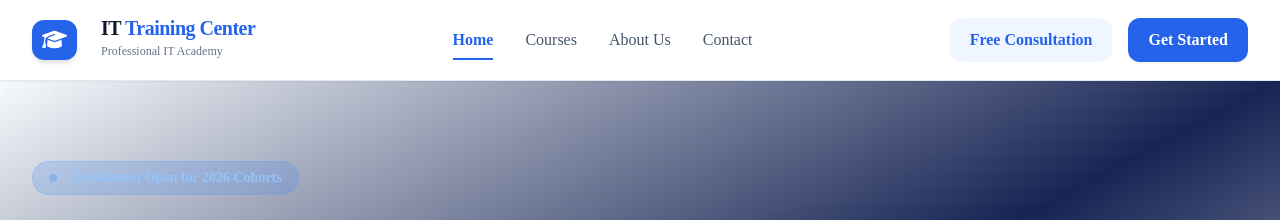
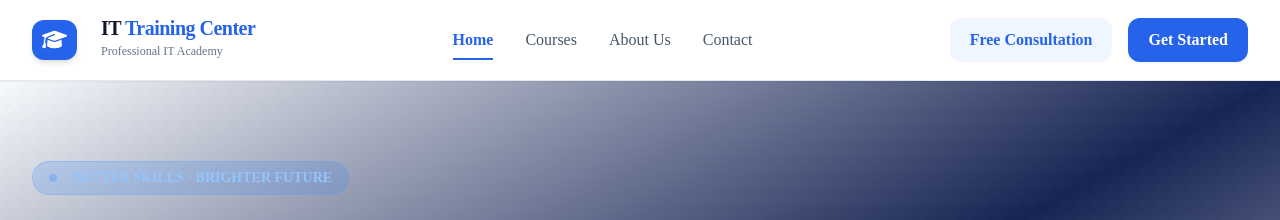
Before and after one commit to IT-Training-Center-G5/IT-Training-Center, a website built with Vite: page index.html in a window 1280 px wide. Shown: the top 220 px of the page. Built offline with nearby package versions, Linux system fonts and the light colour scheme.

Commit message:
Update Home-Page#17

```diff
--- a/index.html
+++ b/index.html
@@ -119,7 +119,7 @@
                         <div
                             class="inline-flex items-center space-x-2 bg-blue-500/20 text-blue-300 px-4 py-1.5 rounded-full text-sm font-semibold border border-blue-400/30">
                             <span class="w-2 h-2 rounded-full bg-blue-400 animate-pulse"></span>
-                            <span>Enrollment Open for 2026 Cohorts</span>
+                            <span>BETTER SKILLS · BRIGHTER FUTURE</span>
                         </div>
                         <h1 class="text-4xl sm:text-5xl lg:text-6xl font-extrabold tracking-tight leading-tight">
                             Your Future in Tech <span
```
